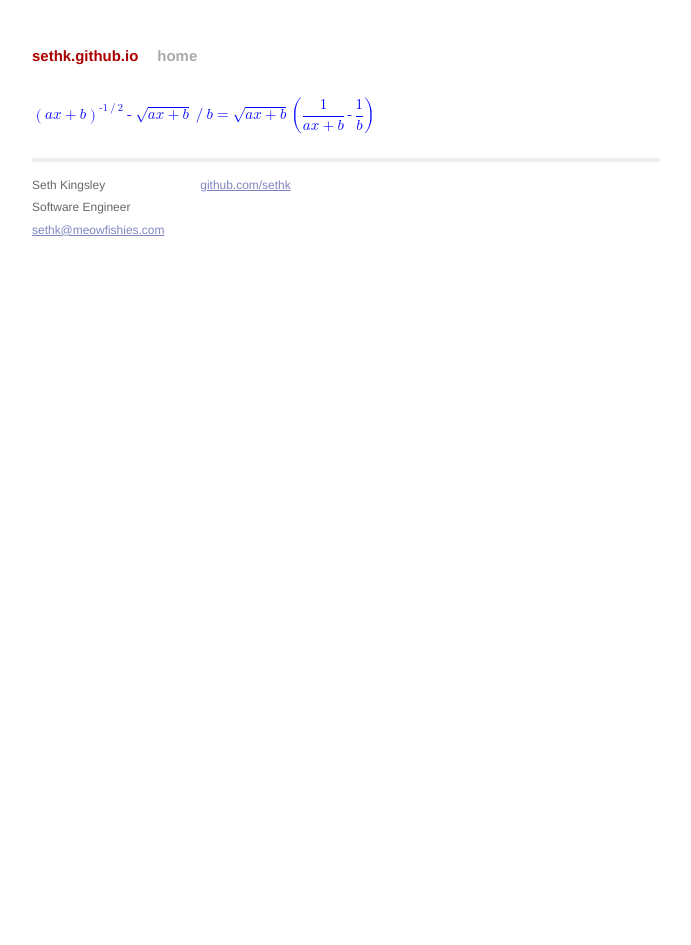
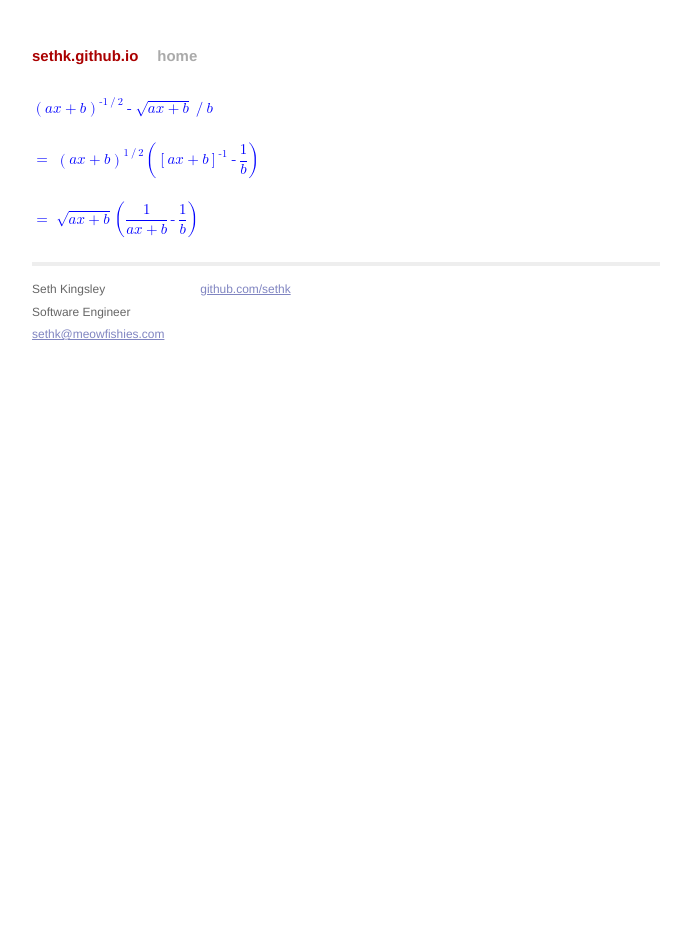
Before and after one commit to sethk/sethk.github.io, a Jekyll site: the page built from math.html, in a window 1280 px wide. Shown: the whole page, without its empty margins (294-985 px from the left). Built offline with Jekyll 4.4.1, drawn with Linux system fonts in a browser that asks for light colours; Markdown is read by kramdown in place of the engine named in the settings.

Commit message:
Show more work in math equation.

```diff
--- a/math.html
+++ b/math.html
@@ -3,4 +3,8 @@ layout: default
 title: Math Homework
 ---
 
-`(ax + b)^(-1//2) - sqrt(ax + b)//b = sqrt(ax + b)(1/(ax + b) - 1/b)`
+`(ax + b)^(-1//2) - sqrt(ax + b)//b`
+<br/><br/>
+`=` `(ax + b)^(1//2)([ax + b]^-1 - 1/b)`
+<br/><br/>
+`=` `sqrt(ax + b)(1/(ax + b) - 1/b)`
```
